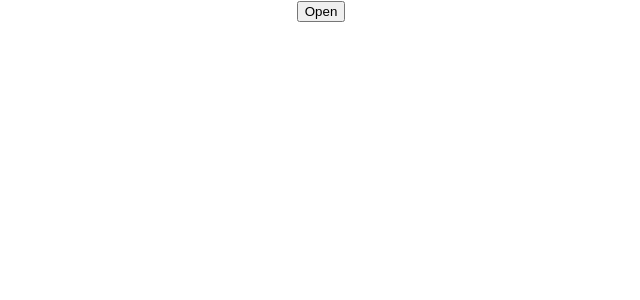
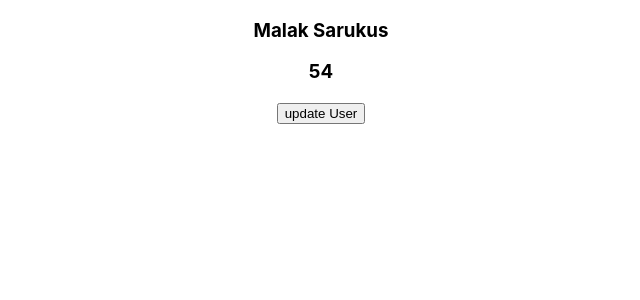
Before and after one commit to Abd-Alwahab/react-course-react-hooks-section, a React (Create React App) app: page / in a window 1280 px wide. Shown: the top 300 px of the page, without its empty margins (319-959 px from the left). Built offline with nearby package versions, Linux system fonts and the light colour scheme.

Commit message:
finish useState with object

```diff
--- a/src/components/hooksBase/HookState.js
+++ b/src/components/hooksBase/HookState.js
@@ -1,39 +1,31 @@
 import React, { useState } from "react";
-import Modal from "react-modal";
 
-const customStyles = {
-  content: {
-    top: "50%",
-    left: "50%",
-    right: "auto",
-    bottom: "auto",
-    marginRight: "-50%",
-    transform: "translate(-50%, -50%)",
-  },
+const oldUser = {
+  name: "Malak Sarukus",
+  age: 54,
+  role: "user",
+  photo:
+    "https://images.pexels.com/photos/2169434/pexels-photo-2169434.jpeg?auto=compress&cs=tinysrgb&dpr=2&w=500",
 };
 
-// Make sure to bind modal to your appElement (http://reactcommunity.org/react-modal/accessibility/)
-Modal.setAppElement("#modal");
+const HookState = () => {
+  const [user, setUser] = useState(oldUser);
 
-function HookState() {
-  const [error, setError] = useState("");
-  const [modalIsOpen, setIsOpen] = useState(false);
-
-  const closeModal = () => {
-    setIsOpen(false);
-  };
-
-  const openModal = () => {
-    setIsOpen(true);
+  const updateUser = () => {
+    setUser({
+      name: "Rob",
+      age: 10,
+    });
   };
   return (
     <div>
-      <button onClick={openModal}>Open</button>
-      <Modal isOpen={modalIsOpen} style={customStyles} onRequestClose={closeModal}>
-        <button onClick={closeModal}>Close Modal</button>
-      </Modal>
+      <div>
+        <h3>{user.name}</h3>
+        <h3>{user.age}</h3>
+        <button onClick={updateUser}>update User</button>
+      </div>
     </div>
   );
-}
+};
 
 export default HookState;
```
